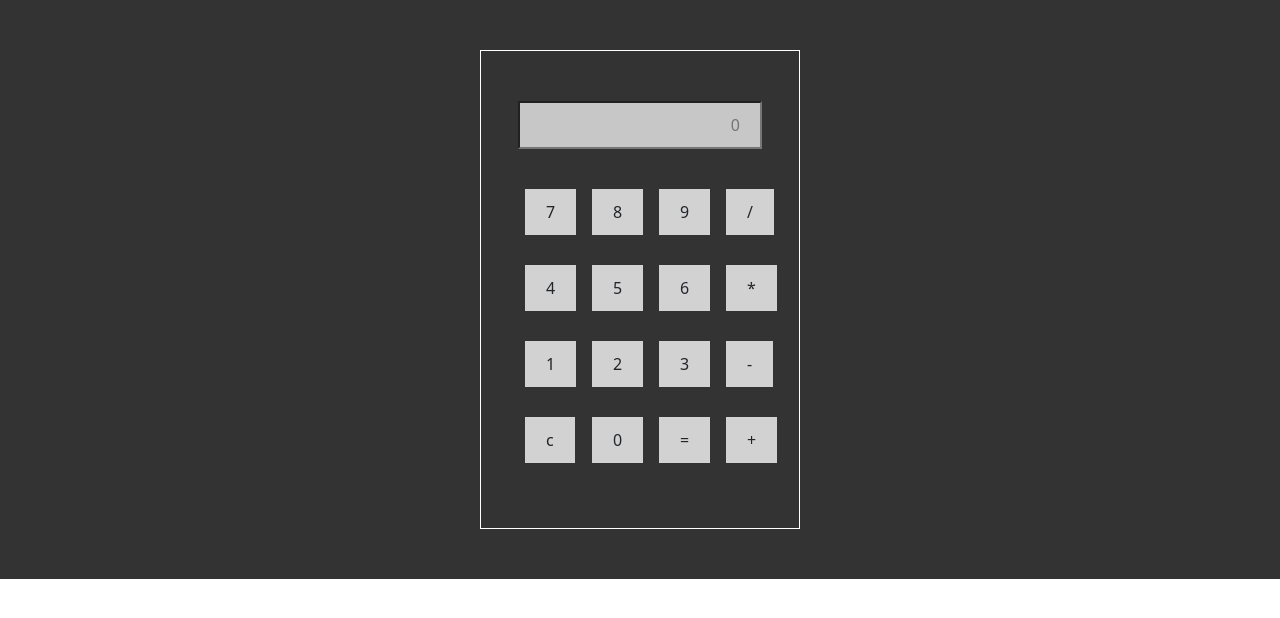
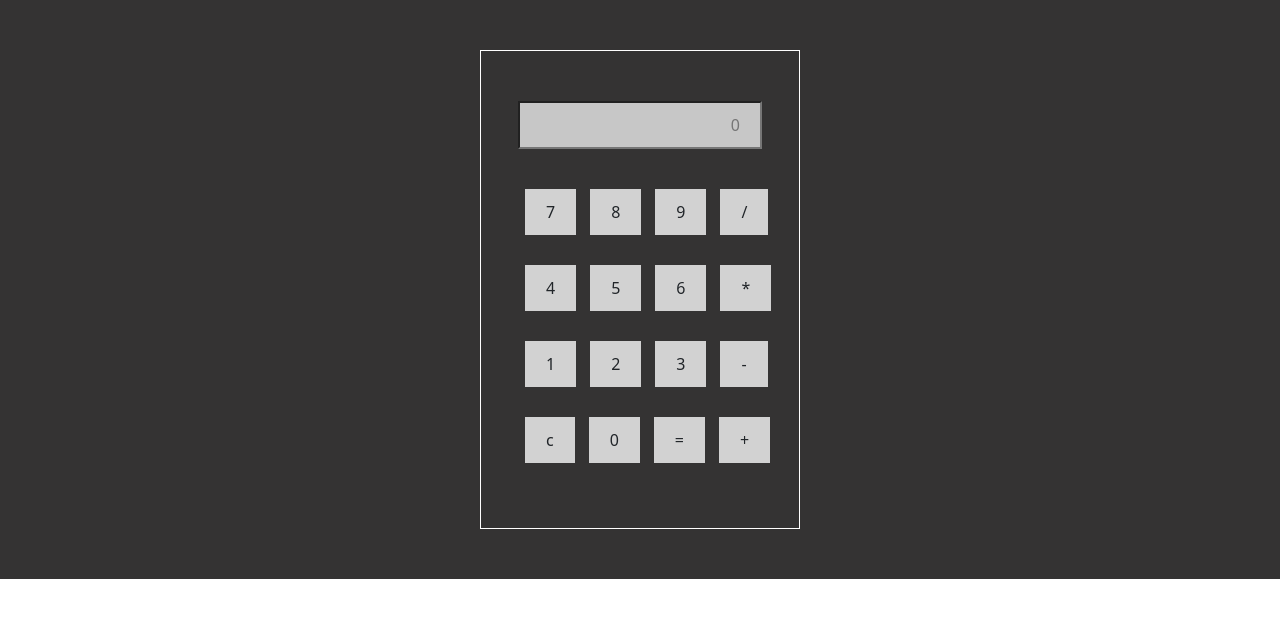
Before and after one commit to Marzan1234eng/Calculator, a plain HTML site: page index.html in a window 1280 px wide. Drawn offline with Linux system fonts and the light colour scheme.

Commit message:
bootstrap added

```diff
--- a/index.html
+++ b/index.html
@@ -13,33 +13,43 @@
 <body>
 <div class="container-fluid">
     <div class="row">
-        <div class="offset-md-2 col-xl-3 col-lg-5 col-md-6 col-sm-12 calculator">
+        <div class="offset-md-2 col-xl-3 col-lg-5 col-md-6 col-lg-4 calculator">
             <div class="calculator-keys">
-                <input type="text" id="display" class="display text-end" placeholder="0">
+                <div class="row">
+                    <div class="col-md-12">
+                        <input type="text" id="display" class="col-12 display text-end " placeholder="0">
+                    </div>
+                </div>
 
                 <div class="row">
-                    <div class="col-md-3">
+                    <div class="col-md-12 d-flex justify-content-between">
                         <button class="btn" onclick="dis('7')">7</button>
+                        <button class="btn" onclick="dis('8')">8</button>
+                        <button class="btn" onclick="dis('9')">9</button>
+                        <button class="btn" onclick="dis('/')">/</button>
+                    </div>
+                </div>
+                <div class="row">
+                    <div class="col-md-12 d-flex justify-content-between">
                         <button class="btn" onclick="dis('4')">4</button>
+                        <button class="btn" onclick="dis('5')">5</button>
+                        <button class="btn" onclick="dis('6')">6</button>
+                        <button class="btn" onclick="dis('*')">*</button>
+                    </div>
+                </div>
+                <div class="row">
+                    <div class="col-md-12 d-flex justify-content-between">
                         <button class="btn" onclick="dis('1')">1</button>
-                        <button class="btn" onclick="clr()">c</button>
+                        <button class="btn" onclick="dis('2')">2</button>
+                        <button class="btn" onclick="dis('3')">3</button>
+                        <button class="btn" onclick="dis('-')">-</button>
                     </div>
-                    <div class="col-md-3">
-                        <button class="btn" onclick="dis('8')">8</button>
-                        <button class="btn" onclick="dis('5')">5</button>
-                        <button class="btn" onclick="dis('2')">2</button>
+                </div>
+                <div class="row">
+                    <div class="col-md-12 d-flex justify-content-between">
+                        <button class="btn" onclick="clr()" >c</button>
                         <button class="btn" onclick="dis('0')">0</button>
-                    </div>
-                    <div class="col-md-3">
-                        <button class="btn" onclick="dis('9')">9</button>
-                        <button class="btn" onclick="dis('6')">6</button>
-                        <button class="btn" onclick="dis('3')">3</button>
                         <button class="btn" onclick="solve()">=</button>
-                    </div>
-                    <div class="col-md-3">
-                        <button class="btn" onclick="dis('/')" >/</button>
-                        <button class="btn" onclick="dis('*')">*</button>
-                        <button class="btn" onclick="dis('-')">-</button>
                         <button class="btn" onclick="dis('+')">+</button>
                     </div>
                 </div>
```
